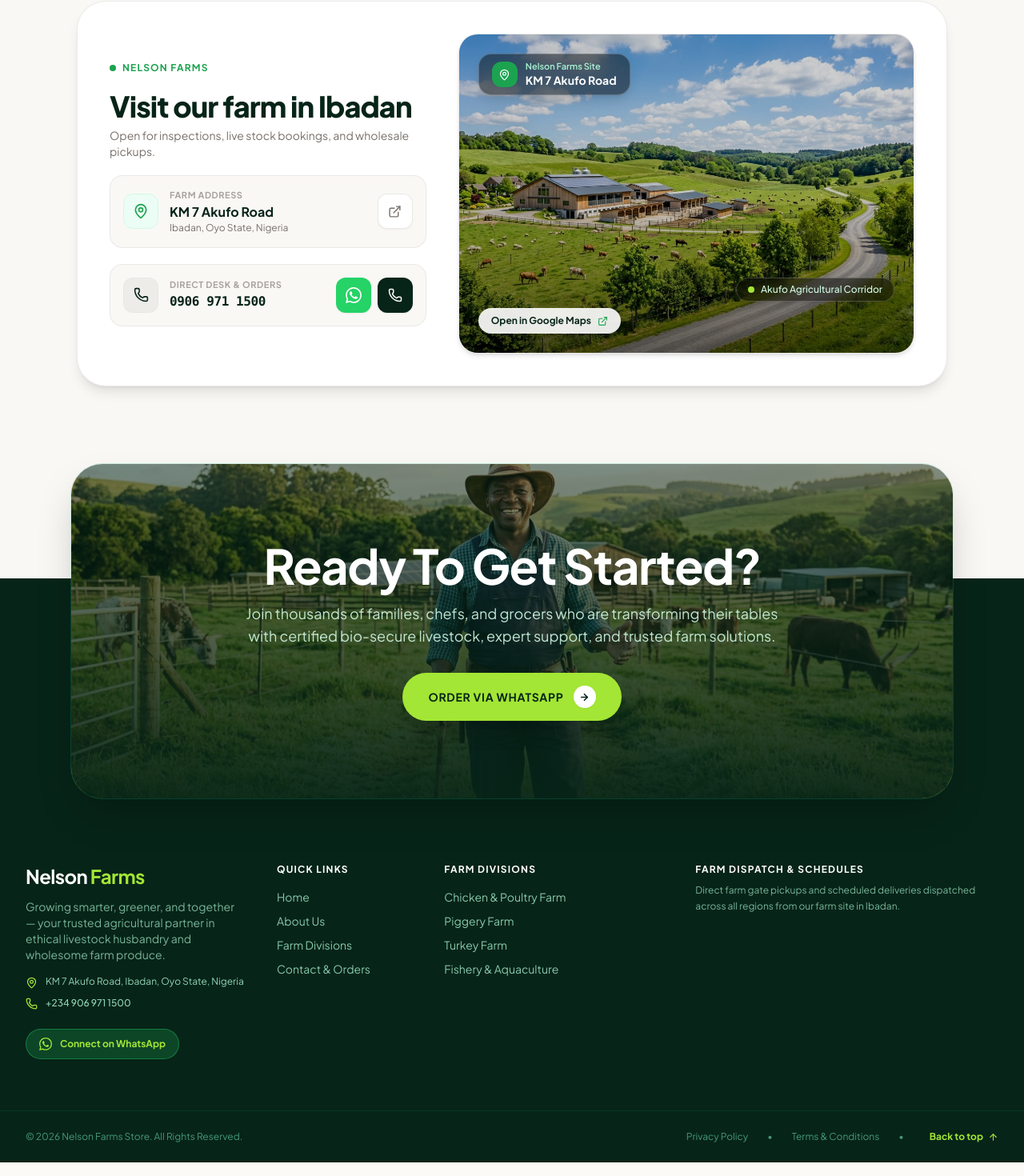
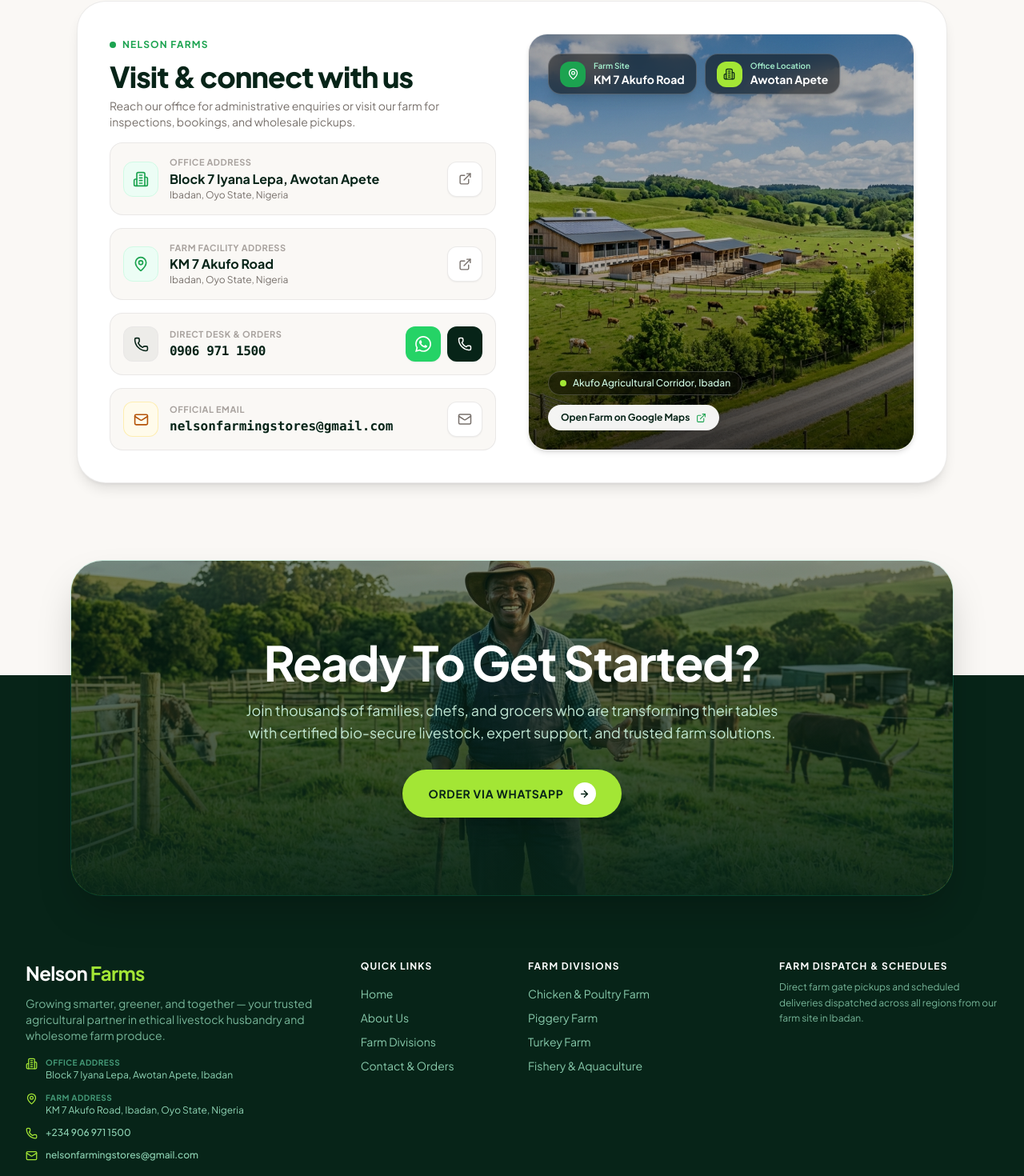
Before and after one commit to 09011399255/Nelson-Farm-Store, a React (Vite) app: page / in a window 1280 px wide. Shown: the part 9120-10590 px from the top of the page at 80% size. Built offline with nearby package versions, Linux system fonts and the light colour scheme; a web font is replaced by a local one.

Commit message:
Add official email and office address alongside farm facility address in contact section and footer

```diff
--- a/src/components/ContactSection.jsx
+++ b/src/components/ContactSection.jsx
@@ -1,10 +1,12 @@
 import React from "react";
-import { MapPin, Phone, ExternalLink } from "lucide-react";
+import { MapPin, Phone, Mail, Building2, ExternalLink } from "lucide-react";
 import ScrollReveal from "./ScrollReveal";
 
 export default function ContactSection() {
-  const mapsUrl =
+  const farmMapsUrl =
     "https://www.google.com/maps/search/?api=1&query=KM+7+Akufo+Road+Ibadan+Oyo+State+Nigeria";
+  const officeMapsUrl =
+    "https://www.google.com/maps/search/?api=1&query=Block+7+Iyana+Lepa+Awotan+Apete+Ibadan";
 
   return (
     <section
@@ -15,11 +17,12 @@
         <ScrollReveal duration={750} distance={20}>
           {/* Main Visual Location Card */}
           <div className="bg-white rounded-[28px] sm:rounded-[36px] p-6 sm:p-8 lg:p-10 shadow-lg border border-stone-200/80">
-            <div className="grid grid-cols-1 lg:grid-cols-12 gap-8 lg:gap-10 items-center">
+            <div className="grid grid-cols-1 lg:grid-cols-12 gap-8 lg:gap-10 items-stretch">
               {/* Left Column: Information & Actions */}
-              <div className="lg:col-span-5 flex flex-col justify-center space-y-5">
+              <div className="lg:col-span-6 flex flex-col justify-between space-y-4">
+                <div>
                   {/* Brand Tag */}
-                <div className="inline-flex items-center gap-2 text-xs font-bold uppercase tracking-widest text-[#1ca350]">
+                  <div className="inline-flex items-center gap-2 text-xs font-bold uppercase tracking-widest text-[#1ca350] mb-3">
                     <span className="w-2 h-2 rounded-full bg-[#1ca350]"></span>
                     <span>Nelson Farms</span>
                   </div>
@@ -27,22 +30,58 @@
                   {/* Main Heading */}
                   <div>
                     <h2 className="font-sans text-2xl sm:text-3xl lg:text-4xl font-extrabold text-[#072418] tracking-tight leading-tight">
-                    Visit our farm in Ibadan
+                      Visit & connect with us
                     </h2>
                     <p className="text-stone-500 text-xs sm:text-sm mt-1.5 leading-relaxed">
-                    Open for inspections, live stock bookings, and wholesale pickups.
+                      Reach our office for administrative enquiries or visit our
+                      farm for inspections, bookings, and wholesale pickups.
                     </p>
                   </div>
+                </div>
 
-                {/* Card 1: Farm Address */}
-                <div className="flex items-center justify-between p-4 sm:p-4.5 rounded-2xl bg-[#FAF8F5] border border-stone-200/80">
+                {/* Card 1: Office Address */}
+                <div className="flex items-center justify-between p-3.5 sm:p-4 rounded-2xl bg-[#FAF8F5] border border-stone-200/80">
+                  <div className="flex items-center gap-3.5">
+                    <div className="w-11 h-11 rounded-xl bg-emerald-50 text-[#1ca350] flex items-center justify-center flex-shrink-0 border border-emerald-100">
+                      <Building2 size={20} />
+                    </div>
+                    <div>
+                      <span className="text-[11px] font-bold text-stone-400 uppercase tracking-wider block">
+                        Office Address
+                      </span>
+                      <p className="text-sm sm:text-base font-bold text-[#072418]">
+                        Block 7 Iyana Lepa, Awotan Apete
+                      </p>
+                      <p className="text-xs text-stone-500">
+                        Ibadan, Oyo State, Nigeria
+                      </p>
+                    </div>
+                  </div>
+
+                  <a
+                    href={officeMapsUrl}
+                    target="_blank"
+                    rel="noopener noreferrer"
+                    title="Open Office on Google Maps"
+                    aria-label="Open Office on Google Maps"
+                    className="w-10 h-10 sm:w-11 sm:h-11 rounded-xl bg-white hover:bg-emerald-50 text-stone-500 hover:text-[#1ca350] border border-stone-200/80 flex items-center justify-center transition-all shadow-sm flex-shrink-0 group"
+                  >
+                    <ExternalLink
+                      size={17}
+                      className="group-hover:translate-x-0.5 group-hover:-translate-y-0.5 transition-transform"
+                    />
+                  </a>
+                </div>
+
+                {/* Card 2: Farm Address */}
+                <div className="flex items-center justify-between p-3.5 sm:p-4 rounded-2xl bg-[#FAF8F5] border border-stone-200/80">
                   <div className="flex items-center gap-3.5">
                     <div className="w-11 h-11 rounded-xl bg-emerald-50 text-[#1ca350] flex items-center justify-center flex-shrink-0 border border-emerald-100">
                       <MapPin size={20} />
                     </div>
                     <div>
                       <span className="text-[11px] font-bold text-stone-400 uppercase tracking-wider block">
-                        Farm Address
+                        Farm Facility Address
                       </span>
                       <p className="text-sm sm:text-base font-bold text-[#072418]">
                         KM 7 Akufo Road
@@ -54,10 +93,11 @@
                   </div>
 
                   <a
-                    href={mapsUrl}
+                    href={farmMapsUrl}
                     target="_blank"
                     rel="noopener noreferrer"
-                    title="Open in Google Maps"
+                    title="Open Farm on Google Maps"
+                    aria-label="Open Farm on Google Maps"
                     className="w-10 h-10 sm:w-11 sm:h-11 rounded-xl bg-white hover:bg-emerald-50 text-stone-500 hover:text-[#1ca350] border border-stone-200/80 flex items-center justify-center transition-all shadow-sm flex-shrink-0 group"
                   >
                     <ExternalLink
@@ -67,8 +107,8 @@
                   </a>
                 </div>
 
-                {/* Card 2: Contact Channels */}
-                <div className="flex items-center justify-between p-4 sm:p-4.5 rounded-2xl bg-[#FAF8F5] border border-stone-200/80">
+                {/* Card 3: Contact Channels */}
+                <div className="flex items-center justify-between p-3.5 sm:p-4 rounded-2xl bg-[#FAF8F5] border border-stone-200/80">
                   <div className="flex items-center gap-3.5">
                     <div className="w-11 h-11 rounded-xl bg-[#072418]/5 text-[#072418] flex items-center justify-center flex-shrink-0 border border-stone-200/60">
                       <Phone size={19} />
@@ -97,10 +137,7 @@
                       aria-label="Chat on WhatsApp"
                       className="w-10 h-10 sm:w-11 sm:h-11 rounded-xl bg-[#25D366] hover:bg-[#20ba59] text-white flex items-center justify-center transition-all hover:scale-105 shadow-sm"
                     >
-                      <svg
-                        className="w-5 h-5 fill-current"
-                        viewBox="0 0 24 24"
-                      >
+                      <svg className="w-5 h-5 fill-current" viewBox="0 0 24 24">
                         <path d="M.057 24l1.687-6.163c-1.041-1.804-1.588-3.849-1.587-5.946.003-6.556 5.338-11.891 11.893-11.891 3.181.001 6.167 1.24 8.413 3.488 2.245 2.248 3.481 5.236 3.48 8.414-.003 6.557-5.338 11.892-11.893 11.892-1.99-.001-3.951-.5-5.688-1.448l-6.305 1.654zm6.597-3.807c1.676.995 3.276 1.591 5.392 1.592 5.448 0 9.886-4.434 9.889-9.885.002-5.462-4.415-9.89-9.881-9.892-5.452 0-9.887 4.434-9.889 9.884-.001 2.225.651 3.891 1.746 5.634l-.999 3.648 3.742-.981zm11.387-5.464c-.074-.124-.272-.198-.57-.347-.297-.149-1.758-.868-2.031-.967-.272-.099-.47-.149-.669.149-.198.297-.768.967-.941 1.165-.173.198-.347.223-.644.074-.297-.149-1.255-.462-2.39-1.475-.883-.788-1.48-1.761-1.653-2.059-.173-.297-.018-.458.13-.606.134-.133.297-.347.446-.521.151-.172.2-.296.3-.495.099-.198.05-.372-.025-.521-.075-.148-.669-1.611-.916-2.206-.242-.579-.487-.501-.669-.51l-.57-.01c-.198 0-.52.074-.792.372s-1.04 1.016-1.04 2.479 1.065 2.876 1.213 3.074c.149.198 2.095 3.2 5.076 4.487.709.306 1.263.489 1.694.626.712.226 1.36.194 1.872.118.571-.085 1.758-.719 2.006-1.413.248-.695.248-1.29.173-1.414z" />
                       </svg>
                     </a>
@@ -116,34 +153,63 @@
                     </a>
                   </div>
                 </div>
+
+                {/* Card 4: Official Email */}
+                <div className="flex items-center justify-between p-3.5 sm:p-4 rounded-2xl bg-[#FAF8F5] border border-stone-200/80">
+                  <div className="flex items-center gap-3.5 min-w-0">
+                    <div className="w-11 h-11 rounded-xl bg-amber-50 text-amber-700 flex items-center justify-center flex-shrink-0 border border-amber-200/60">
+                      <Mail size={19} />
+                    </div>
+                    <div className="min-w-0">
+                      <span className="text-[11px] font-bold text-stone-400 uppercase tracking-wider block">
+                        Official Email
+                      </span>
+                      <a
+                        href="mailto:nelsonfarmingstores@gmail.com"
+                        className="text-xs sm:text-sm md:text-base font-bold text-[#072418] hover:text-[#1ca350] transition-colors truncate block font-mono"
+                      >
+                        nelsonfarmingstores@gmail.com
+                      </a>
+                    </div>
+                  </div>
+
+                  <a
+                    href="mailto:nelsonfarmingstores@gmail.com"
+                    title="Send Email"
+                    aria-label="Send Email"
+                    className="w-10 h-10 sm:w-11 sm:h-11 rounded-xl bg-white hover:bg-emerald-50 text-stone-500 hover:text-[#1ca350] border border-stone-200/80 flex items-center justify-center transition-all shadow-sm flex-shrink-0 group"
+                  >
+                    <Mail
+                      size={18}
+                      className="group-hover:scale-110 transition-transform"
+                    />
+                  </a>
+                </div>
               </div>
 
               {/* Right Column: Visual Location Landscape & Map Route */}
-              <div className="lg:col-span-7">
-                <a
-                  href={mapsUrl}
-                  target="_blank"
-                  rel="noopener noreferrer"
-                  className="relative block h-[280px] sm:h-[360px] lg:h-[400px] rounded-2xl sm:rounded-3xl overflow-hidden shadow-md group border border-stone-200/80 cursor-pointer"
-                >
+              <div className="lg:col-span-6 flex flex-col">
+                <div className="relative h-full min-h-[340px] sm:min-h-[420px] lg:min-h-[480px] rounded-2xl sm:rounded-3xl overflow-hidden shadow-md group border border-stone-200/80 flex flex-col justify-between p-4 sm:p-6">
                   {/* Scenic Road & Farm Aerial Image */}
                   <img
                     src="/about-farm.jpg"
                     alt="Nelson Farms Road and Facilities"
-                    className="w-full h-full object-cover group-hover:scale-105 transition-transform duration-700"
+                    className="absolute inset-0 w-full h-full object-cover group-hover:scale-105 transition-transform duration-700"
                   />
 
                   {/* Gentle vignette overlay */}
-                  <div className="absolute inset-0 bg-gradient-to-t from-black/60 via-black/15 to-black/20 group-hover:opacity-90 transition-opacity"></div>
+                  <div className="absolute inset-0 bg-gradient-to-t from-black/75 via-black/25 to-black/35"></div>
 
-                  {/* Top-Left Frosted Tag: Location Destination */}
-                  <div className="absolute top-4 sm:top-6 left-4 sm:left-6 backdrop-blur-md bg-black/45 border border-white/20 text-white px-3 sm:px-4 py-2 rounded-2xl flex items-center gap-2.5 shadow-lg">
+                  {/* Top Tags: Locations */}
+                  <div className="relative z-10 flex flex-col sm:flex-row gap-2.5 items-start">
+                    {/* Farm Location Tag */}
+                    <div className="backdrop-blur-md bg-black/50 border border-white/20 text-white px-3.5 py-2 rounded-2xl flex items-center gap-2.5 shadow-lg">
                       <div className="w-7 h-7 sm:w-8 sm:h-8 rounded-xl bg-[#1ca350] text-white flex items-center justify-center flex-shrink-0 shadow-sm">
                         <MapPin size={15} />
                       </div>
                       <div>
-                      <div className="text-[10px] sm:text-[11px] font-semibold text-emerald-200 leading-tight">
-                        Nelson Farms Site
+                        <div className="text-[10px] font-semibold text-emerald-200 leading-tight">
+                          Farm Site
                         </div>
                         <div className="text-xs sm:text-sm font-bold text-white leading-tight">
                           KM 7 Akufo Road
@@ -151,20 +217,42 @@
                       </div>
                     </div>
 
-                  {/* Middle-Right Frosted Tag: Road Corridor Marker */}
-                  <div className="absolute bottom-16 right-4 sm:right-6 backdrop-blur-md bg-black/45 border border-white/20 text-white px-3 sm:px-3.5 py-1.5 rounded-full hidden sm:flex items-center gap-2 shadow-lg">
+                    {/* Office Location Tag */}
+                    <div className="backdrop-blur-md bg-black/50 border border-white/20 text-white px-3.5 py-2 rounded-2xl flex items-center gap-2.5 shadow-lg">
+                      <div className="w-7 h-7 sm:w-8 sm:h-8 rounded-xl bg-[#a3e635] text-[#072418] flex items-center justify-center flex-shrink-0 shadow-sm font-bold">
+                        <Building2 size={15} />
+                      </div>
+                      <div>
+                        <div className="text-[10px] font-semibold text-emerald-200 leading-tight">
+                          Office Location
+                        </div>
+                        <div className="text-xs sm:text-sm font-bold text-white leading-tight">
+                          Awotan Apete
+                        </div>
+                      </div>
+                    </div>
+                  </div>
+
+                  {/* Bottom Bar: Map links */}
+                  <div className="relative z-10 flex flex-wrap items-center justify-between gap-3 pt-4">
+                    <div className="backdrop-blur-md bg-black/45 border border-white/20 text-white px-3 sm:px-3.5 py-1.5 rounded-full hidden sm:flex items-center gap-2 shadow-lg">
                       <span className="w-2 h-2 rounded-full bg-[#a3e635] animate-pulse"></span>
                       <span className="text-xs font-medium text-emerald-100">
-                      Akufo Agricultural Corridor
+                        Akufo Agricultural Corridor, Ibadan
                       </span>
                     </div>
 
-                  {/* Bottom-Left Frosted Pill: Google Maps Link */}
-                  <div className="absolute bottom-4 sm:bottom-6 left-4 sm:left-6 backdrop-blur-md bg-white/90 group-hover:bg-white text-[#072418] px-4 py-2 rounded-full flex items-center gap-2 text-xs font-bold shadow-lg transition-all">
-                    <span>Open in Google Maps</span>
+                    <a
+                      href={farmMapsUrl}
+                      target="_blank"
+                      rel="noopener noreferrer"
+                      className="backdrop-blur-md bg-white/95 hover:bg-white text-[#072418] px-4 py-2 rounded-full flex items-center gap-2 text-xs font-bold shadow-lg transition-all hover:scale-105"
+                    >
+                      <span>Open Farm on Google Maps</span>
                       <ExternalLink size={13} className="text-[#1ca350]" />
+                    </a>
                   </div>
-                </a>
+                </div>
               </div>
             </div>
           </div>
--- a/src/components/Footer.jsx
+++ b/src/components/Footer.jsx
@@ -1,5 +1,12 @@
 import React from "react";
-import { Phone, MapPin, ArrowUp, ArrowRight } from "lucide-react";
+import {
+  Phone,
+  MapPin,
+  Mail,
+  Building2,
+  ArrowUp,
+  ArrowRight,
+} from "lucide-react";
 import { LIVESTOCK_SECTORS } from "../data/farmsData";
 import ScrollReveal from "./ScrollReveal";
 
@@ -61,8 +68,8 @@
         className="max-w-7xl mx-auto px-4 sm:px-6 lg:px-8 pt-4 pb-16"
       >
         <div className="grid grid-cols-1 md:grid-cols-2 lg:grid-cols-12 gap-10 items-start">
-          {/* Col 1: Brand Bio & Socials (3 cols) */}
-          <div className="lg:col-span-3">
+          {/* Col 1: Brand Bio & Socials (4 cols) */}
+          <div className="lg:col-span-4">
             <div className="flex items-center gap-2.5 mb-3">
               <span className="text-2xl font-bold tracking-tight text-white font-sans">
                 Nelson <span className="text-[#a3e635]">Farms</span>
@@ -75,14 +82,33 @@
             </p>
 
             {/* Address & Contact Info */}
-            <div className="space-y-2.5 mb-6 text-xs text-emerald-200/85">
+            <div className="space-y-3 mb-6 text-xs text-emerald-200/85">
+              <div className="flex items-start gap-2.5">
+                <Building2
+                  size={15}
+                  className="text-[#a3e635] flex-shrink-0 mt-0.5"
+                />
+                <div>
+                  <span className="text-[10px] uppercase font-bold tracking-wider text-emerald-300/60 block">
+                    Office Address
+                  </span>
+                  <span>Block 7 Iyana Lepa, Awotan Apete, Ibadan</span>
+                </div>
+              </div>
+
               <div className="flex items-start gap-2.5">
                 <MapPin
                   size={15}
                   className="text-[#a3e635] flex-shrink-0 mt-0.5"
                 />
-                <span>KM 7 Akufo Road, Ibadan, Oyo State, Nigeria</span>
+                <div>
+                  <span className="text-[10px] uppercase font-bold tracking-wider text-emerald-300/60 block">
+                    Farm Address
+                  </span>
+                  <span>KM 7 Akufo Road, Ibadan, Oyo State, Nigeria</span>
+                </div>
               </div>
+
               <div className="flex items-center gap-2.5">
                 <Phone size={15} className="text-[#a3e635] flex-shrink-0" />
                 <a
@@ -90,6 +116,16 @@
                   className="hover:text-[#a3e635] transition-colors font-medium"
                 >
                   +234 906 971 1500
+                </a>
+              </div>
+
+              <div className="flex items-center gap-2.5">
+                <Mail size={15} className="text-[#a3e635] flex-shrink-0" />
+                <a
+                  href="mailto:nelsonfarmingstores@gmail.com"
+                  className="hover:text-[#a3e635] transition-colors font-medium break-all"
+                >
+                  nelsonfarmingstores@gmail.com
                 </a>
               </div>
             </div>
@@ -171,14 +207,14 @@
             </ul>
           </div>
 
-          {/* Col 4: Farm Dispatch & Schedules (4 cols) */}
-          <div className="lg:col-span-4">
+          {/* Col 4: Farm Dispatch & Schedules (3 cols) */}
+          <div className="lg:col-span-3">
             <h4 className="text-xs uppercase font-bold text-white tracking-widest mb-2">
               Farm Dispatch & Schedules
             </h4>
             <p className="text-xs text-emerald-200/70 leading-relaxed font-normal">
-              Direct farm gate pickups and scheduled deliveries dispatched across
-              all regions from our farm site in Ibadan.
+              Direct farm gate pickups and scheduled deliveries dispatched
+              across all regions from our farm site in Ibadan.
             </p>
           </div>
         </div>
--- a/src/components/Navbar.jsx
+++ b/src/components/Navbar.jsx
@@ -245,18 +245,29 @@
                 </svg>
                 <span>Chat on WhatsApp</span>
               </a>
-              <div className="text-center text-xs text-gray-500 space-y-1">
+              <div className="text-center text-xs text-gray-500 space-y-1.5">
                 <div>
                   Call us:{" "}
                   <a
                     href="tel:+2349069711500"
-                    className="text-gray-800 font-bold hover:text-emerald-600"
+                    className="text-gray-800 font-bold hover:text-emerald-600 font-mono"
                   >
                     +234 906 971 1500
                   </a>
                 </div>
-                <div className="text-[11px] text-gray-400">
-                  KM 7 Akufo Road, Ibadan
+                <div>
+                  <a
+                    href="mailto:nelsonfarmingstores@gmail.com"
+                    className="text-gray-600 hover:text-emerald-600 text-[11px] font-medium"
+                  >
+                    nelsonfarmingstores@gmail.com
+                  </a>
+                </div>
+                <div className="text-[11px] text-gray-400 leading-tight">
+                  <span>Office: Block 7 Iyana Lepa, Awotan Apete, Ibadan</span>
+                  <span className="block mt-0.5">
+                    Farm: KM 7 Akufo Road, Ibadan
+                  </span>
                 </div>
               </div>
             </div>
```
Lines whose indentation alone changed are shown as unchanged.
